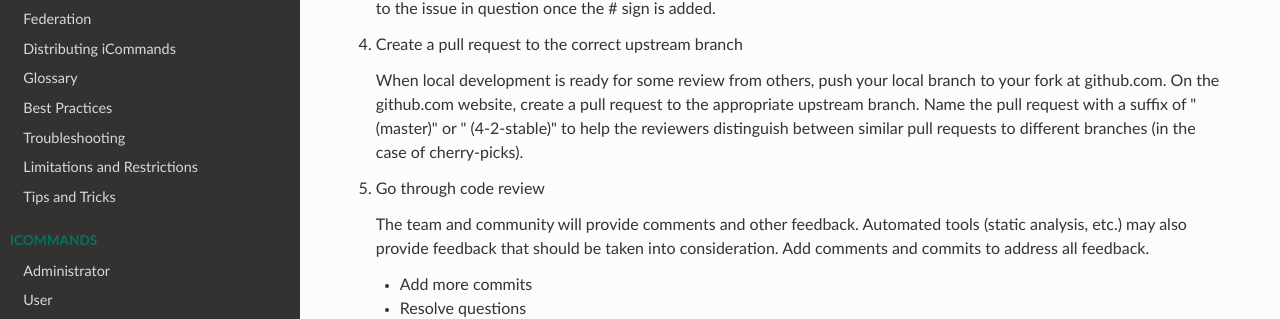
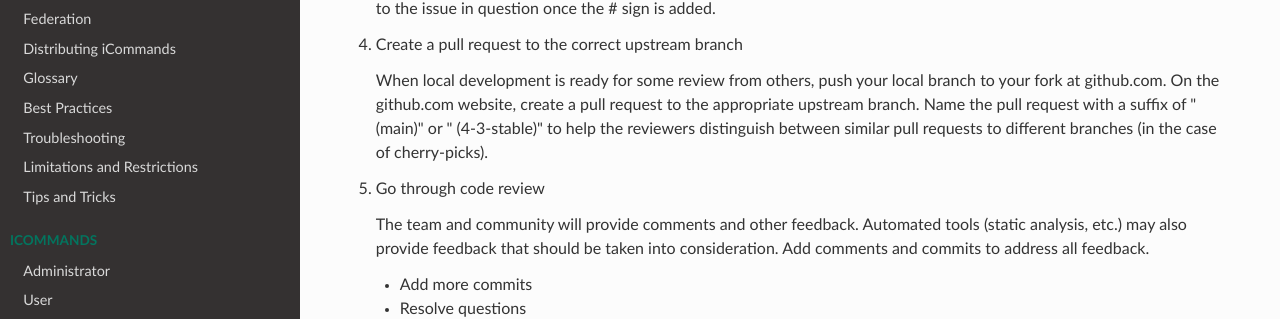
Before and after one commit to irods/irods_docs, an MkDocs documentation site: the page built from docs/developers/contributing.md, in a window 1280 px wide and 900 px high, scrolled down 539 px. Shown: the part 187-506 px from the top of the window. Built offline with MkDocs 1.6.1, drawn with Linux system fonts in a browser that asks for light colours; nearby versions of some CDN libraries.

Commit message:
[#134] Development docs: update branch names

```diff
--- a/docs/developers/contributing.md
+++ b/docs/developers/contributing.md
@@ -38,7 +38,7 @@ will correctly link the commit to the issue in question once the # sign is added
 
     When local development is ready for some review from others, push your local branch to your fork
 at github.com.  On the github.com website, create a pull request to the appropriate upstream branch.
-Name the pull request with a suffix of " (master)" or " (4-2-stable)" to help the reviewers distinguish
+Name the pull request with a suffix of " (main)" or " (4-3-stable)" to help the reviewers distinguish
 between similar pull requests to different branches (in the case of cherry-picks).
 
 5. Go through code review
```
